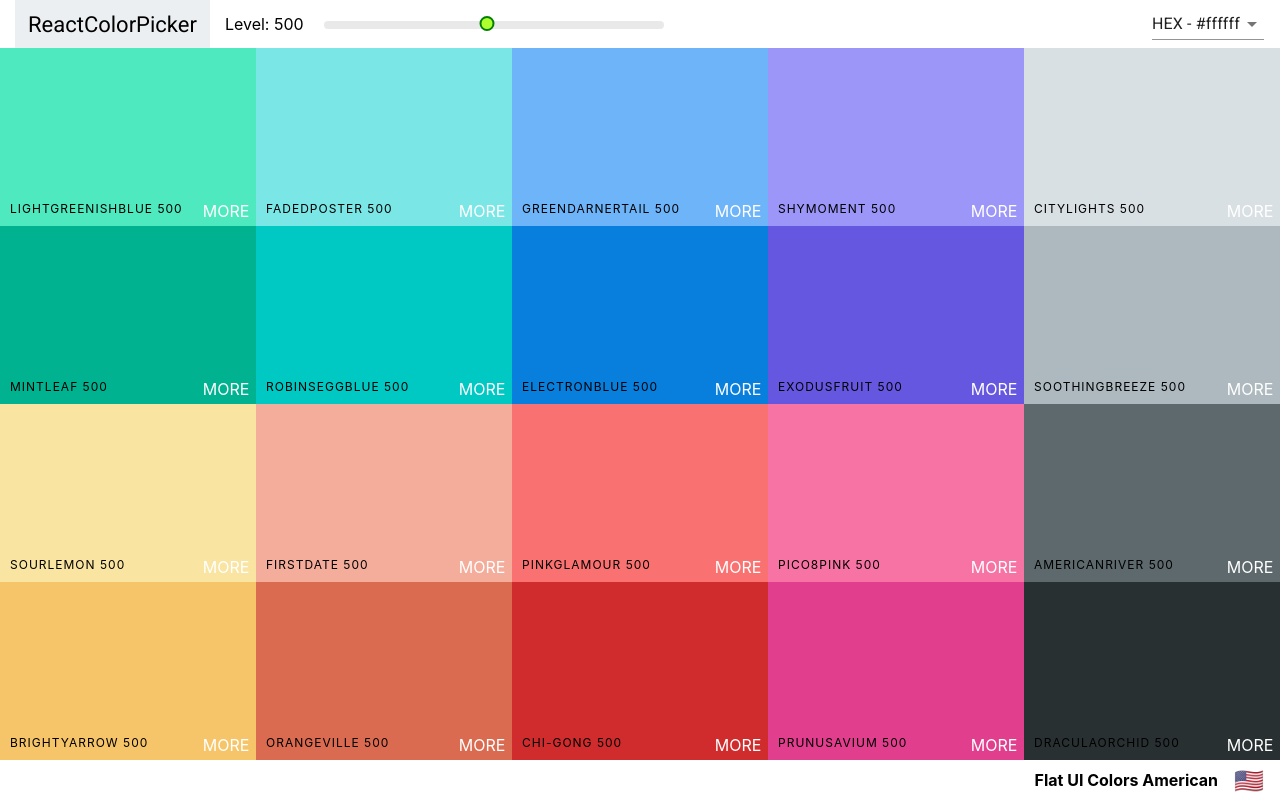
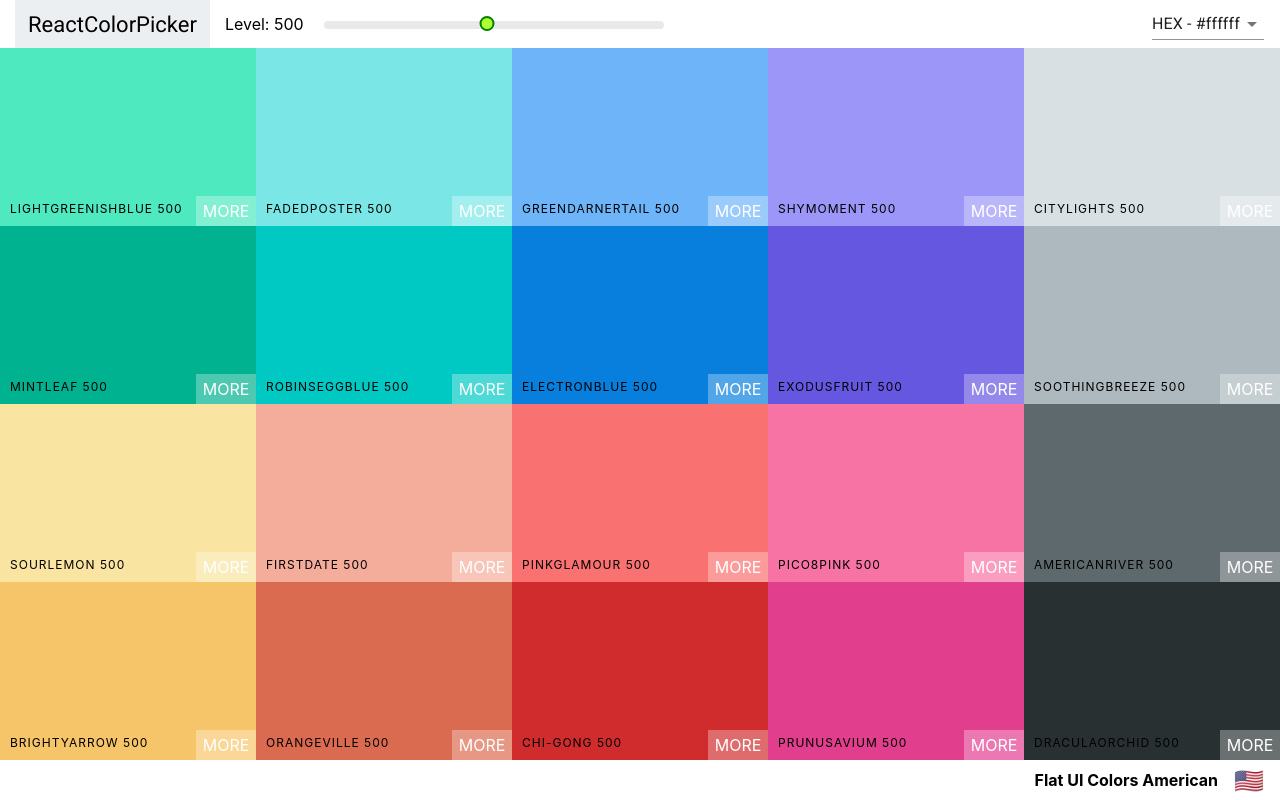
Before and after one commit to ssamsara98/modern-react-bootcamp, a React (Create React App) app: page /palette/flat-ui-colors-american in a window 1280 px wide. Built offline with nearby package versions, Linux system fonts and the light colour scheme.

Commit message:
Add Link to ColorBox and Add Route

```diff
--- a/src/App.js
+++ b/src/App.js
@@ -34,6 +34,11 @@
           );
         }}
       />
+      <Route
+        exact
+        path="/palette/:paletteId/:colorId"
+        render={() => <h1>Single Color Page</h1>}
+      />
     </Switch>
 
     // <div className="App">
--- a/src/components/ColorBox.css
+++ b/src/components/ColorBox.css
@@ -45,7 +45,7 @@
 }
 
 .see-more {
-  background: rgba(255, 255, 255, 255, 0.3);
+  background: rgba(255, 255, 255, 0.3);
   position: absolute;
   border: none;
   right: 0;
--- a/src/components/ColorBox.jsx
+++ b/src/components/ColorBox.jsx
@@ -1,5 +1,6 @@
 import React, { Component } from "react";
 import { CopyToClipboard } from "react-copy-to-clipboard";
+import { Link } from "react-router-dom";
 
 import "./ColorBox.css";
 
@@ -43,7 +44,14 @@
             </div>
             <button className="copy-button">Copy</button>
           </div>
-          <span className="see-more">More</span>
+          <Link
+            to="/"
+            onClick={(e) => {
+              e.stopPropagation();
+            }}
+          >
+            <span className="see-more">More</span>
+          </Link>
         </div>
       </CopyToClipboard>
     );
```
